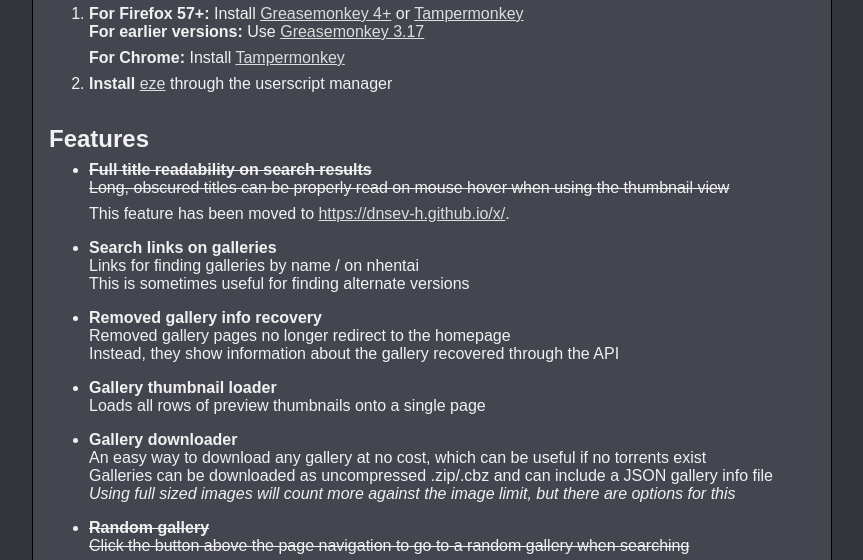
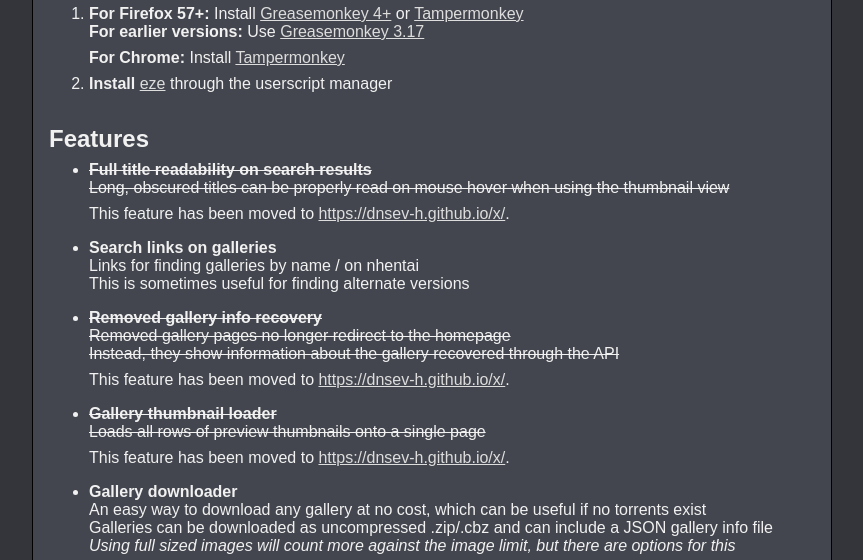
Before and after one commit to dnsev-h/eze, a plain HTML site: page index.html in a window 1280 px wide. Shown: the part 175-735 px from the top of the page, without its empty margins (208-1071 px from the left). Drawn offline with Linux system fonts and the light colour scheme.

Commit message:
Add info about moved features

```diff
--- a/index.html
+++ b/index.html
@@ -56,13 +56,23 @@
 				This is sometimes useful for finding alternate versions</p>
 			</li>
 			<li>
-				<div class="feature_label">Removed gallery info recovery</div>
-				<p>Removed gallery pages no longer redirect to the homepage<br />
-				Instead, they show information about the gallery recovered through the API</p>
+				<div class="strike">
+					<div class="feature_label">Removed gallery info recovery</div>
+					<p>Removed gallery pages no longer redirect to the homepage<br />
+					Instead, they show information about the gallery recovered through the API</p>
+				</div>
+				<div>
+					This feature has been moved to <a href="https://dnsev-h.github.io/x/">https://dnsev-h.github.io/x/</a>.
+				</div>
 			</li>
 			<li>
-				<div class="feature_label">Gallery thumbnail loader</div>
-				<p>Loads all rows of preview thumbnails onto a single page</p>
+				<div class="strike">
+					<div class="feature_label">Gallery thumbnail loader</div>
+					<p>Loads all rows of preview thumbnails onto a single page</p>
+				</div>
+				<div>
+					This feature has been moved to <a href="https://dnsev-h.github.io/x/">https://dnsev-h.github.io/x/</a>.
+				</div>
 			</li>
 			<li>
 				<div class="feature_label">Gallery downloader</div>
```
